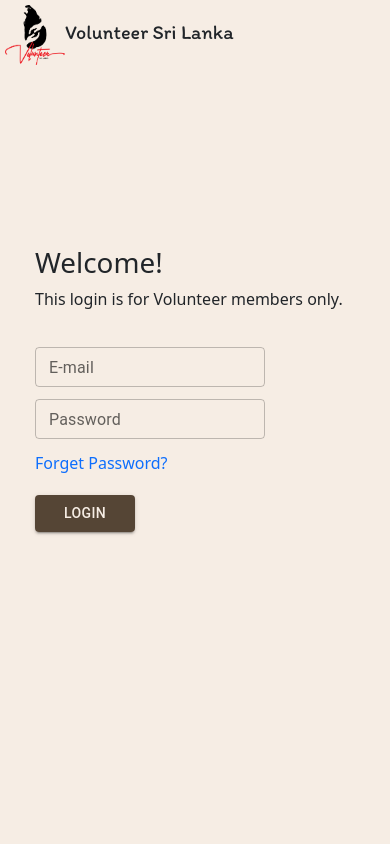
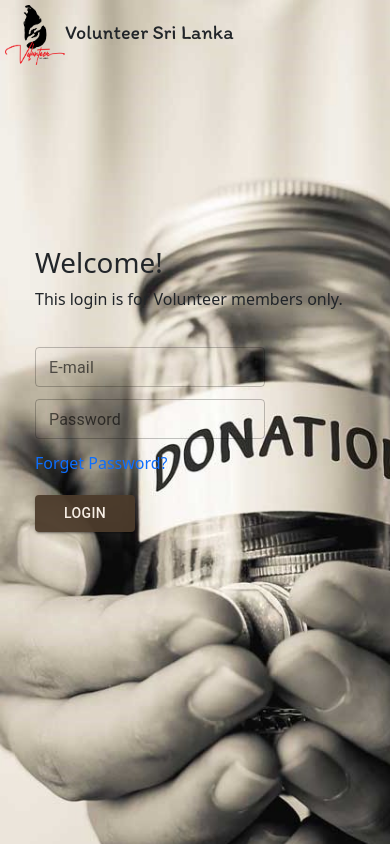
Before and after one commit to gihanchaturanga/apeksha-hostpital-donation-web, a React (Create React App) app: page /login in a window 390 px wide. Built offline with nearby package versions, Linux system fonts and the light colour scheme.

Commit message:
day 02 latest, NO ERRORS!

```diff
--- a/src/pages/Login/Login.css
+++ b/src/pages/Login/Login.css
@@ -1,5 +1,6 @@
 .main-container {
     background-color: #F6EDE4;
+    height:100vh;
 }
 
 #logo {
@@ -46,7 +47,7 @@
 }
 
 @media (max-width: 900px) {
-    .outer-container {
+    .main-container {
         background-image: url("../../resources/images/mobileBackground.jpg");
         background-repeat: no-repeat;
         background-size: cover;
@@ -54,7 +55,7 @@
 }
 
 @media (max-width: 400px) {
-    .outer-container {
+    .main-container {
         background-image: url("../../resources/images/mobileBackgroundResized.jpg");
         background-repeat: no-repeat;
         background-size: cover;
--- a/src/pages/Main/Main.css
+++ b/src/pages/Main/Main.css
@@ -1,4 +1,4 @@
-.main-container {
+.outer-container {
     height: 100vh;
     display: flex;
     flex-flow: column;
--- a/src/pages/Main/Main.js
+++ b/src/pages/Main/Main.js
@@ -5,7 +5,7 @@ import { Grid, Button } from "@mui/material";
 
 function RenderHome() {
   return (
-    <div container direction="column" className="main-container">
+    <div container direction="column" className="outer-container">
       <ResponsiveAppBar />
       <Grid container xs={12} className="body-container">
         <Grid item xs={12} sm={7} md={8} className="bg-img"></Grid>
```
